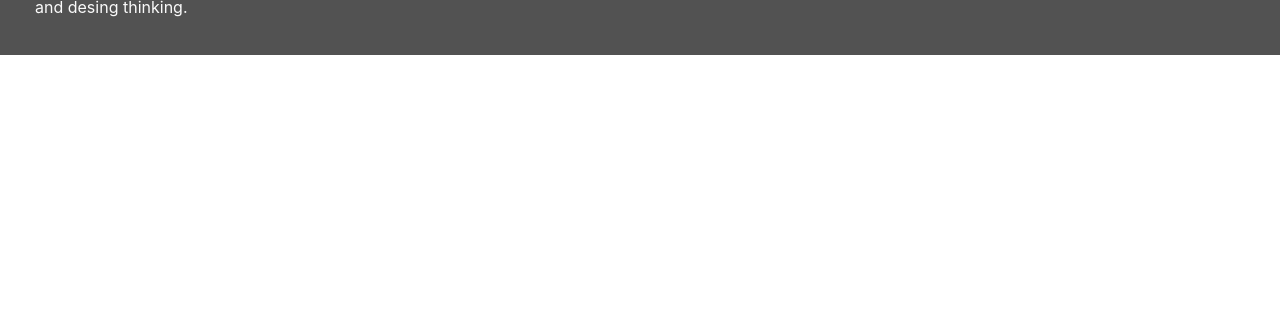
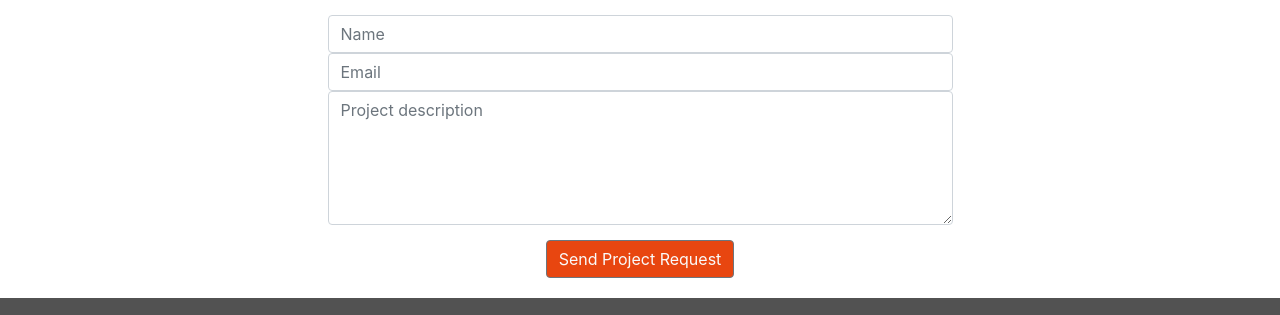
Before and after one commit to Ollie-R/resume, a plain HTML site: page contact.html in a window 1280 px wide. Shown: the part 474-789 px from the top of the page. Drawn offline with nearby package versions, Linux system fonts and the light colour scheme.

Commit message:
cv agregado final

```diff
--- a/assets/css/style.css
+++ b/assets/css/style.css
@@ -17,6 +17,10 @@
 
 .bg-color-work-history{
     background-color: #9b59b6;
+}
+
+.bc-color-contact{
+    background-color: #fff;
 }
 
 .ui-meno-color-home{
@@ -177,8 +181,7 @@ footer{
     color: #fafafa;
     min-height: 120px;
     margin: 0;
-}
-
+    }
 
 .cv-pdf i {
     font-size: 18px;
@@ -339,3 +342,37 @@ footer{
 .history-items{
     margin-bottom: 30px;
 }
+
+
+/* ----------------------------------------Contact form */
+
+.contact-heading{
+    font-family: "Exo", sans-serif;
+    font-weight: 300;
+    margin-top: 25px;
+    margin-bottom: 20px;
+}
+
+.center-form{
+    padding-top: 10px;
+    margin: 0 auto;
+    max-width: 70%;
+}
+
+button[type="submit"] {
+    margin-top: 15px;
+    margin-bottom: 20px;
+    color: #fafafa;
+    background-color: #e84610;
+}
+
+/* ----------------------------------------Media Queries */
+
+@media(min-width: 992px) {
+    .center-form{
+    padding-top: 10px;
+    min-height: 240px;
+    margin: 0 auto;
+    max-width: 50%;
+}
+}
--- a/contact.html
+++ b/contact.html
@@ -11,6 +11,7 @@
     <title>Rosie</title>
 </head>
 <body>
+<! -------------------------------------------------------------------------- Header  -->
     <header>
         <div class="row no-gutters">
             <a href= "index.html" class="col-md-4 logo">
@@ -28,16 +29,16 @@
                     <div class="col">
                         <ul id="nav" class="list-inline menucontainer">
                             <li class="col-6 col-sm-3 ui-meno-color-home list-inline-item menuitem">
-                                <a href="#" class="hvr-sweep-to-bottom"><i class="fa fa-home" aria-hidden="true"></i><span>Home</span></a>
+                                <a href="index.html" class="hvr-sweep-to-bottom"><i class="fa fa-home" aria-hidden="true"></i><span>Home</span></a>
                             </li>
                             <li class="col-6 col-sm-3 ui-meno-color-resume list-inline-item menuitem">
-                                <a href="#" class="hvr-sweep-to-bottom"><i class="fa fa-graduation-cap" aria-hidden="true"></i><span>Resume</span></a>
+                                <a href="resume.html" class="hvr-sweep-to-bottom"><i class="fa fa-graduation-cap" aria-hidden="true"></i><span>Resume</span></a>
                             </li>
                             <li class="col-6 col-sm-3 ui-meno-color-contact list-inline-item menuitem">
-                                <a href="#" class="hvr-sweep-to-bottom"><i class="fa fa-comment-o" aria-hidden="true"></i><span>Contact</span></a>
+                                <a href="contact.html" class="hvr-sweep-to-bottom"><i class="fa fa-comment-o" aria-hidden="true"></i><span>Contact</span></a>
                             </li>
                             <li class="col-6 col-sm-3 ui-meno-color-download list-inline-item menuitem">
-                                <a href="#" class="hvr-sweep-to-bottom"><i class="fa fa-download" aria-hidden="true"></i><span>Download</span></a>
+                                <a href="assets/cv/sample-cv.pdf" target="_blank" class="hvr-sweep-to-bottom"><i class="fa fa-download" aria-hidden="true"></i><span>Download</span></a>
                             </li>
                         </ul>
 
@@ -49,9 +50,33 @@
 
         </div>
     </header>
-    <section>
+<! --------------------------------------------------------------------------  Section  -->
+    <section class="container-fluid">
+        <div class="row bc-color-contact">
+            <div class="col">
+            <h3 class="contact-heading uppercase text-center">Got a project in mind?</h3>
+            <h5 class="uppercase text-center">Let work together!</h5>
+
+            <div class="center-form">
+                <form>
+                    <input type="text" name="name" id="fullname" class="form-control" placeholder="Name" required />
+                    <input type="email" name="name" id="emailaddress" class="form-control" placeholder="Email" required />
+                    <textarea rows="5" type="projectsummary" name="name" id="projectsummary" class="form-control" placeholder="Project description" required></textarea>
+                    <div class="form-row text-center">
+                        <div class="col">
+                            <button type="submit" class="btn btn-secondary">Send Project Request</button>
+                        </div>
+                    </div>
+                </form>
+            </div>
+
+            </div>
+        </div>
+
 
     </section>
+
+<! -------------------------------------------------------------------------- Footer  -->
     <footer class="container-fluid">
         <div id="footer-details" class="row">
             <div class="col-sm-4">
@@ -64,7 +89,7 @@
             <div class="col-sm-4">
                 <h5 class="uppercase general-sub">Download</h5>
                 <p>Need a printable version of my CV? Download it here.
-                    <a href="#" target="_blank" class="cv-pdf">
+                    <a href="assets/cv/sample-cv.pdf" target="_blank" class="cv-pdf">
                         <i class="fa fa-download" aria-hidden="true"></i>
                         <span class="sr-only">Download link.</span>
                     </a>
```
Also changed, not shown: index.html (+3 -3 lines), resume.html (+2 -2 lines), 1 other file.
